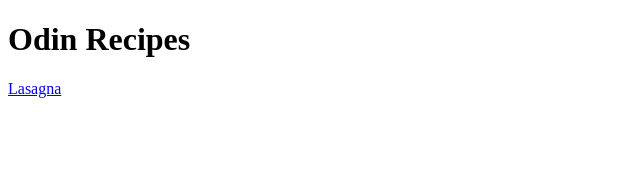
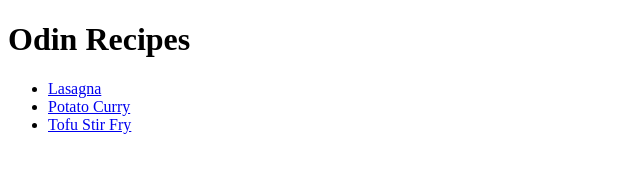
Before and after one commit to MarionHolloway/odin-recipes, a plain HTML site: page index.html in a window 1280 px wide. Shown: the whole page, without its empty margins (0-640 px from the left). Drawn offline with Linux system fonts and the light colour scheme.

Commit message:
Add links to index page for recipe pages
Add links to index page for recipes and make unordered list of links on index page.

```diff
--- a/index.html
+++ b/index.html
@@ -6,7 +6,10 @@
     </head>
     <body>
         <h1>Odin Recipes</h1>
-        <a href="./recipes/lasagna.html">Lasagna</a>
-
+        <ul>
+            <li><a href="./recipes/lasagna.html">Lasagna</a></li>
+            <li><a href="./recipes/curry.html">Potato Curry</a></li>
+            <li><a href="./recipes/stir-fry.html">Tofu Stir Fry</a></li>
+        </ul>
     </body>
 </html>
```
